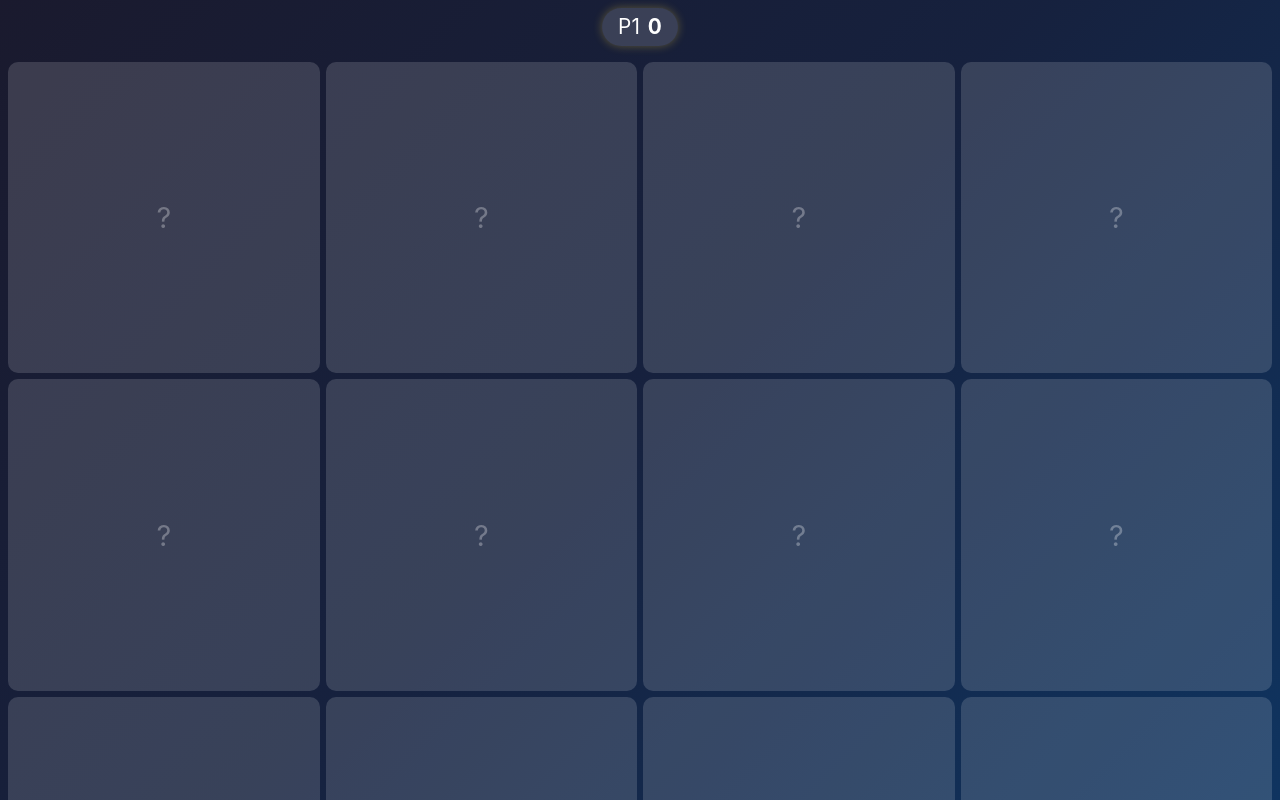
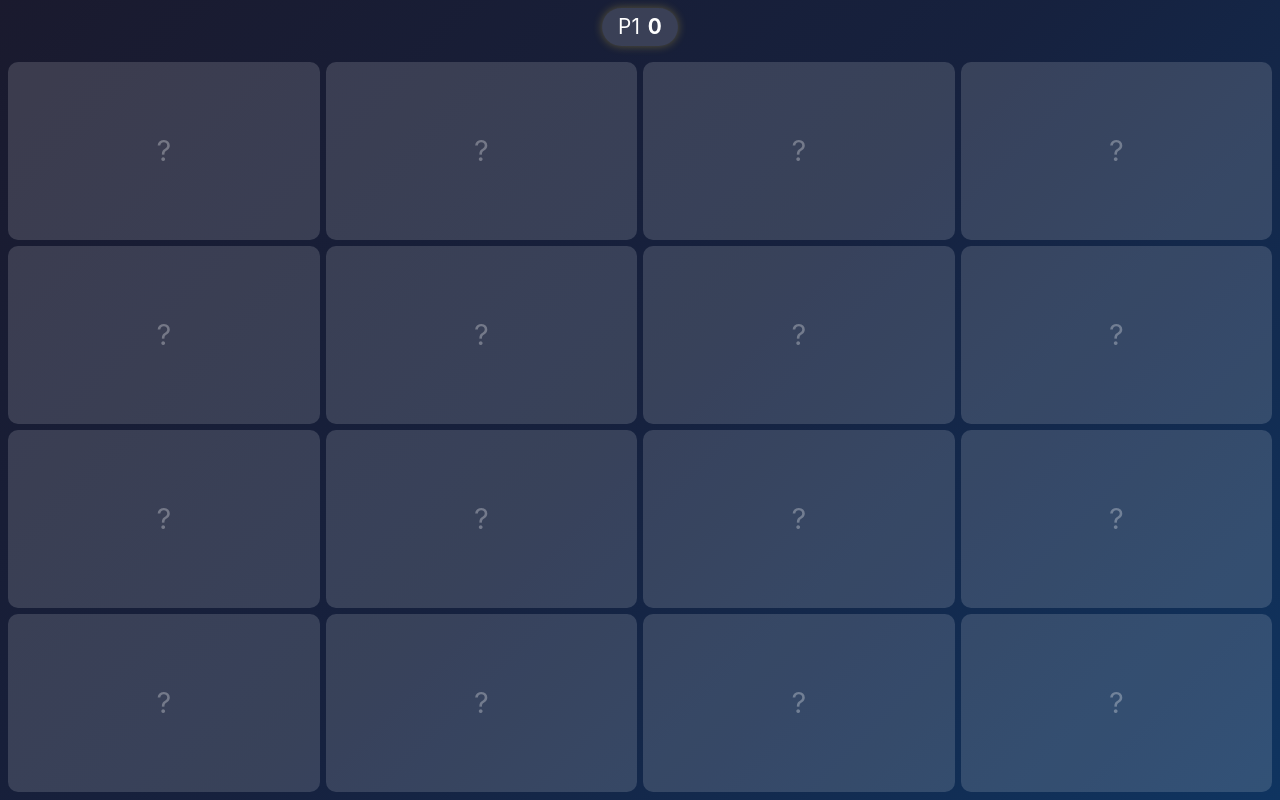
Before and after one commit to kzahel/Funsounds, a plain HTML site: page index.html in a window 1280 px wide. Both pictures are taken after a click on the button "Memory Game". Drawn offline with Linux system fonts and the light colour scheme.

Commit message:
Fix memory grid to fit all cards on widescreen displays
Remove square aspect-ratio from cards and use explicit grid rows
so cards shrink to fit the available viewport height.

Co-Authored-By: Claude Opus 4.6 (1M context) <noreply@anthropic.com>

```diff
--- a/index.html
+++ b/index.html
@@ -672,7 +672,7 @@
             gap: 6px;
             padding: 8px;
             flex: 1;
-            align-content: center;
+            overflow: hidden;
         }
 
         /* Card flip */
@@ -680,7 +680,7 @@
             perspective: 600px;
             cursor: pointer;
             -webkit-tap-highlight-color: transparent;
-            aspect-ratio: 1;
+            min-height: 0;
         }
 
         .card-inner {
--- a/memory.js
+++ b/memory.js
@@ -141,6 +141,7 @@
         grid.innerHTML = '';
         grid.className = '';
         grid.style.gridTemplateColumns = `repeat(${config.cols}, 1fr)`;
+        grid.style.gridTemplateRows = `repeat(${config.rows}, 1fr)`;
 
         if (config.pairs >= 15) {
             grid.classList.add('grid-small');
```
